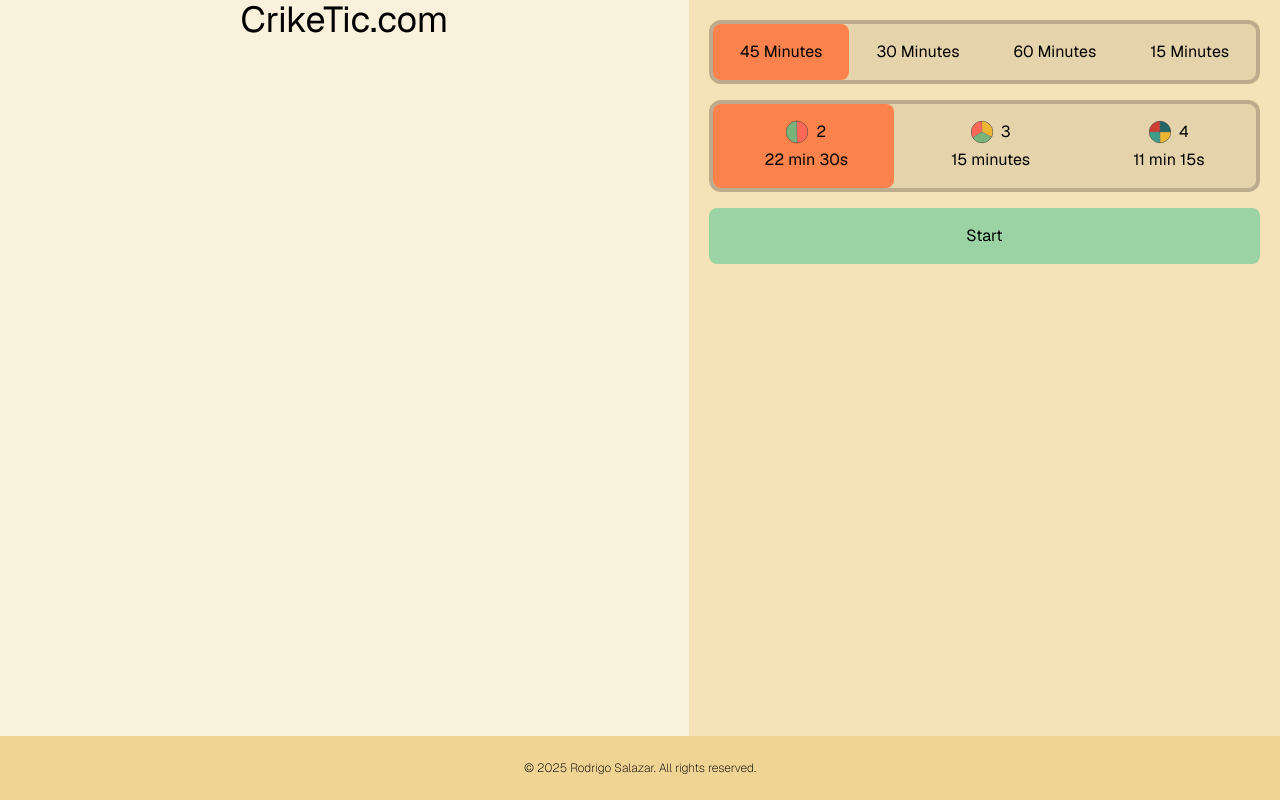
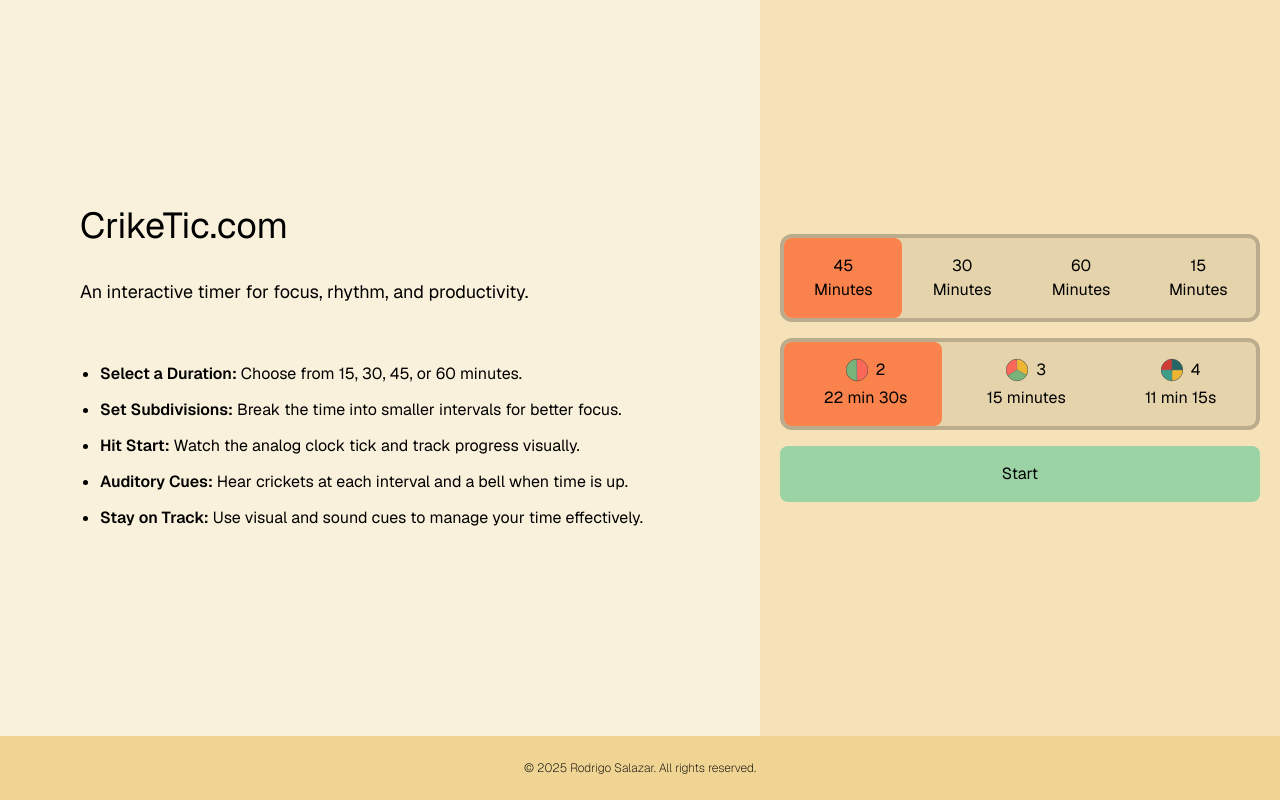
Before and after one commit to rodrigos1233/time-control, a Next.js app: page / in a window 1280 px wide. Built offline with nearby package versions, Linux system fonts and the light colour scheme.

Commit message:
add text content

```diff
--- a/src/app/components/time-control/timeControl.tsx
+++ b/src/app/components/time-control/timeControl.tsx
@@ -139,12 +139,12 @@
     ]
 
     return (
-        <div className="flex flex-col gap-4 w-full">
+        <div className="flex flex-col gap-4 w-full justify-center">
             {!isInProgress && (
                 <>
                     <Selector options={lengthOptions} selectedIndex={selectedLengthOption} setSelectedIndex={setSelectedLengthOption}/>
                     <Selector options={subdivisionOptions} selectedIndex={selectedSubdivisionsOption} setSelectedIndex={setSelectedSubdivisionsOption}/>
-                    <button onClick={handleStart} className="bg-greenButtonBackground rounded-lg px-6 py-4 text-sm sm:text-base text-center flex-grow cursor-pointer">Start</button>
+                    <button onClick={handleStart} className="bg-greenButtonBackground rounded-lg px-6 py-4 text-sm sm:text-base text-center cursor-pointer flex-grow-0">Start</button>
                 </>
             )}
             {isInProgress && (
--- a/src/app/page.tsx
+++ b/src/app/page.tsx
@@ -3,21 +3,66 @@
 export default function Home() {
     const currentYear = new Date().getFullYear();
     const startYear = 2025;
+
+    type ListItemProps = {
+        title: string;
+        content: string;
+    };
+
+    const listItems: ListItemProps[] = [
+        {
+            title: "Select a Duration:",
+            content: "Choose from 15, 30, 45, or 60 minutes.",
+        },
+        {
+            title: "Set Subdivisions:",
+            content: "Break the time into smaller intervals for better focus.",
+        },
+        {
+            title: "Hit Start:",
+            content: "Watch the analog clock tick and track progress visually.",
+        },
+        {
+            title: "Auditory Cues:",
+            content: "Hear crickets at each interval and a bell when time is up.",
+        },
+        {
+            title: "Stay on Track:",
+            content: "Use visual and sound cues to manage your time effectively.",
+        },
+    ];
+
+    const ListItem: React.FC<ListItemProps> = ({ title, content }) => {
+        return (
+            <li>
+                <span className="font-semibold">{title}</span> {content}
+            </li>
+        );
+    };
+
   return (
       <div className="flex flex-col items-stretch min-h-screen font-[family-name:var(--font-geist-sans)]">
           <main className="flex flex-col md:flex-row items-stretch flex-grow">
-              <div className="md:flex-[5_5_0%]">
-                  <h1 className="text-center text-4xl">
+              <div className="md:flex-[5_5_0%] flex flex-col justify-center gap-8 align-start p-20">
+                  <h1 className=" text-4xl">
                       CrikeTic.com
                   </h1>
+                  <p className="text-lg mb-6">
+                      An interactive timer for focus, rhythm, and productivity.
+                  </p>
+                  <ul className="list-disc space-y-3 text-left pl-5">
+                      {listItems.map((item, index) => (
+                          <ListItem key={index} title={item.title} content={item.content}/>
+                      ))}
+                  </ul>
               </div>
-              <div className="md:flex-[4_4_0%] p-5 bg-secondaryBackground">
+              <div className="md:flex-[4_4_0%] p-5 bg-secondaryBackground flex justify-center align-center">
                   <TimeControl/>
               </div>
           </main>
           <footer className="row-start-3 flex gap-6 flex-wrap items-center justify-center p-6">
               <p className="font-extralight text-xs">
-                  &copy; {currentYear === startYear ? `${startYear}` : `${startYear} - ${currentYear}`} Rodrigo Salazar. All
+              &copy; {currentYear === startYear ? `${startYear}` : `${startYear} - ${currentYear}`} Rodrigo Salazar. All
                   rights reserved.
               </p>
           </footer>
```
